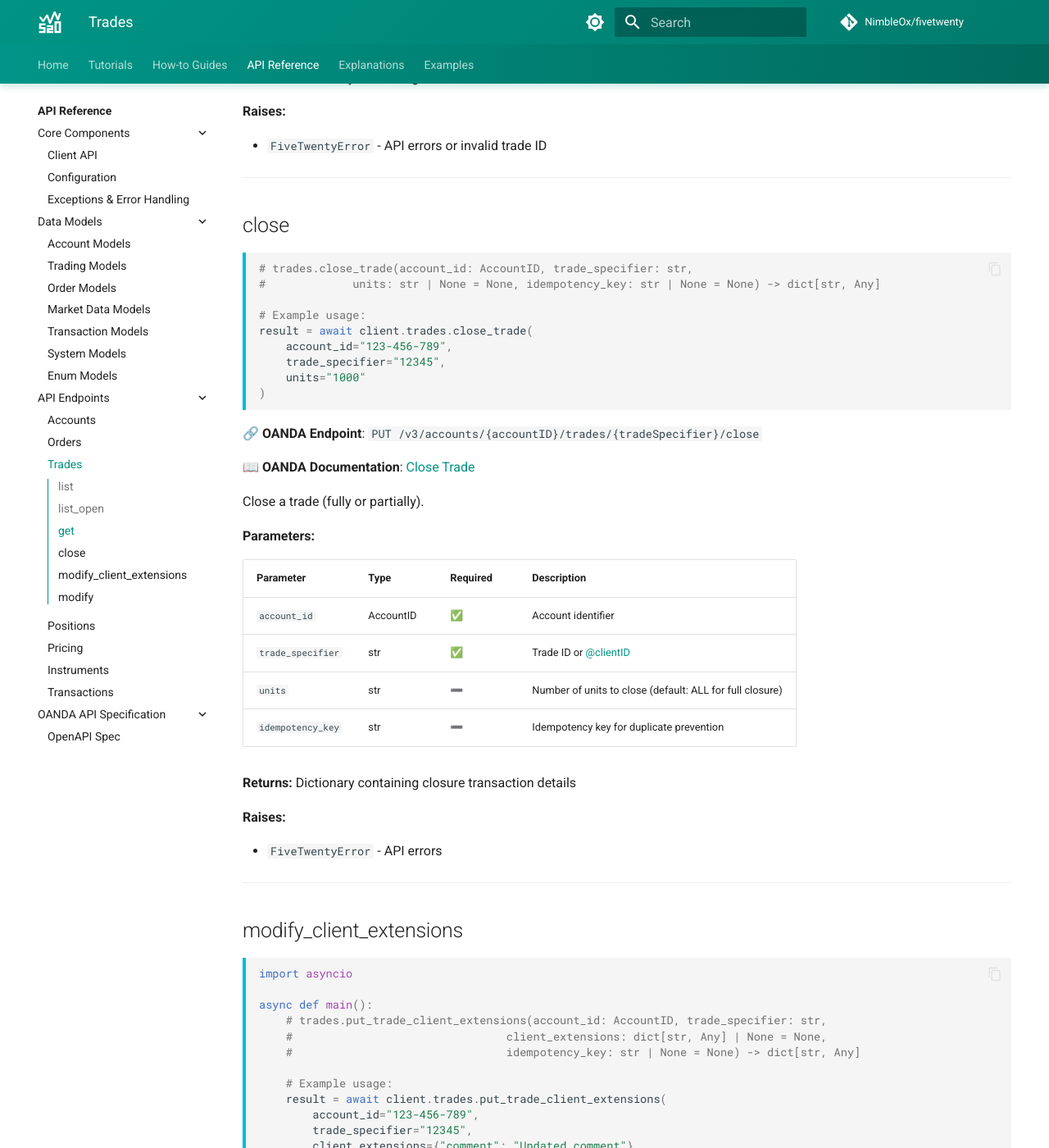
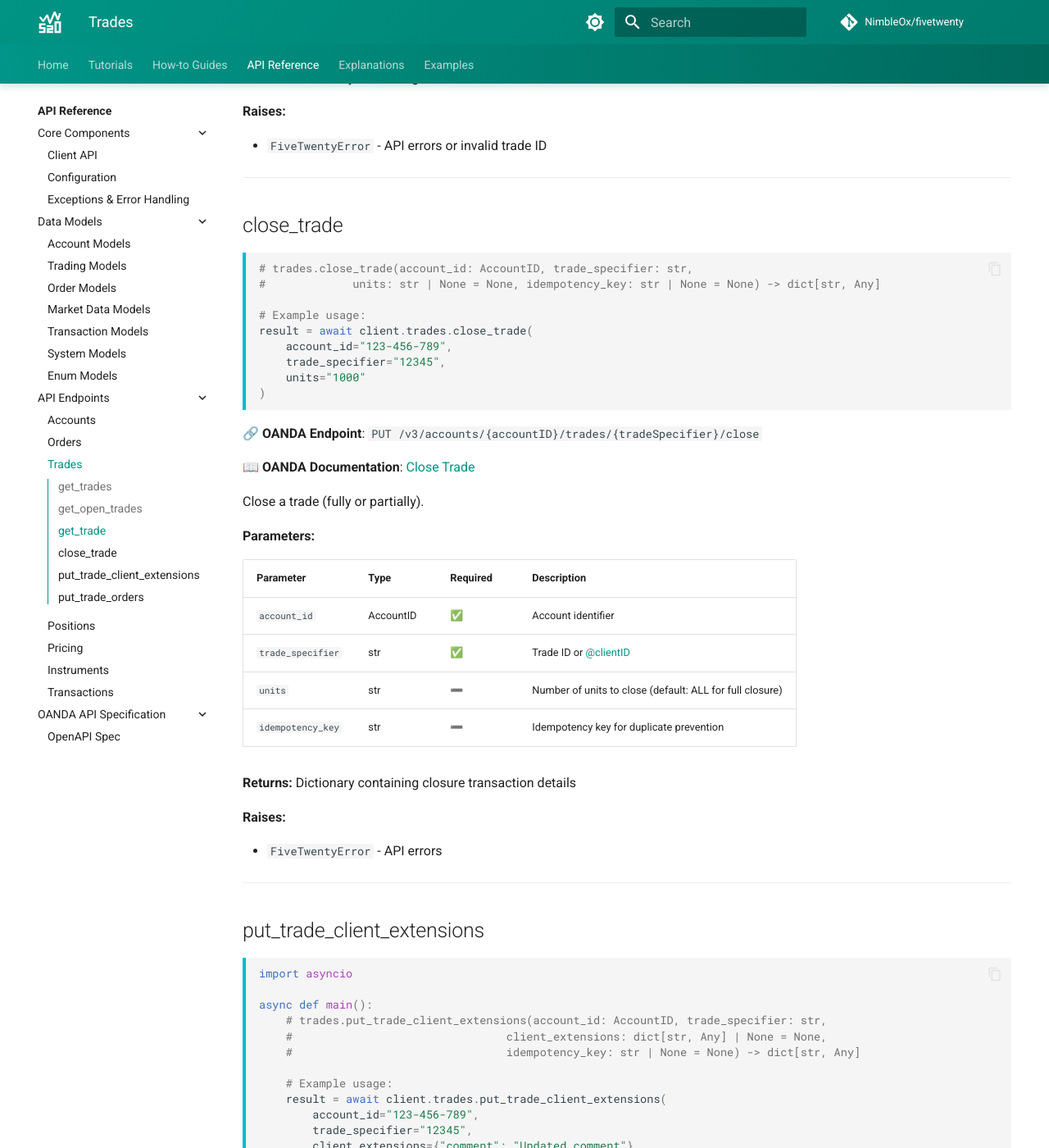
Before and after one commit to NimbleOx/fivetwenty, an MkDocs documentation site: the page built from docs/api-reference/endpoints/trades.md, in a window 1280 px wide and 1400 px high, scrolled down 2595 px. Shown: the whole window at 82% size. Built offline with MkDocs 1.6.1 and Material for MkDocs 9.7.7, drawn with Linux system fonts in a browser that asks for light colours; comment, search, counter and statistics services are not loaded; some of the changed text lies outside the part shown.

Commit message:
Achieve 100% SDK method reference correctness
Update section headers across all endpoint documentation to match exact
SDK method names, eliminating false validation errors and achieving
perfect accuracy in method references.

````diff
--- a/docs/api-reference/endpoints/trades.md
+++ b/docs/api-reference/endpoints/trades.md
@@ -6,7 +6,7 @@ Trade monitoring and management.
 
 ---
 
-## list
+## get_trades
 ```python
 import asyncio
 
@@ -50,7 +50,7 @@ Get a list of trades for an account.
 
 ---
 
-## list_open
+## get_open_trades
 ```python
 # trades.get_open_trades(account_id: AccountID) -> dict[str, Any]
 
@@ -77,7 +77,7 @@ Get all open trades for account.
 
 ---
 
-## get
+## get_trade
 ```python
 # trades.get_trade(account_id: AccountID, trade_specifier: str) -> dict[str, Any]
 
@@ -108,7 +108,7 @@ Get specific trade details.
 
 ---
 
-## close
+## close_trade
 ```python
 # trades.close_trade(account_id: AccountID, trade_specifier: str,
 #             units: str | None = None, idempotency_key: str | None = None) -> dict[str, Any]
@@ -143,7 +143,7 @@ Close a trade (fully or partially).
 
 ---
 
-## modify_client_extensions
+## put_trade_client_extensions
 ```python
 import asyncio
 
@@ -184,7 +184,7 @@ Modify client extensions for existing trade.
 
 ---
 
-## modify
+## put_trade_orders
 ```python
 # trades.put_trade_orders(account_id: AccountID, trade_specifier: str,
 #              take_profit: dict[str, Any] | None = None,
````
Also changed, not shown: docs/api-reference/endpoints/accounts.md (+2 -2 lines), docs/api-reference/endpoints/orders.md (+5 -5 lines), docs/api-reference/endpoints/positions.md (+4 -4 lines), docs/api-reference/endpoints/pricing.md (+5 -5 lines), docs/api-reference/endpoints/transactions.md (+6 -6 lines).
